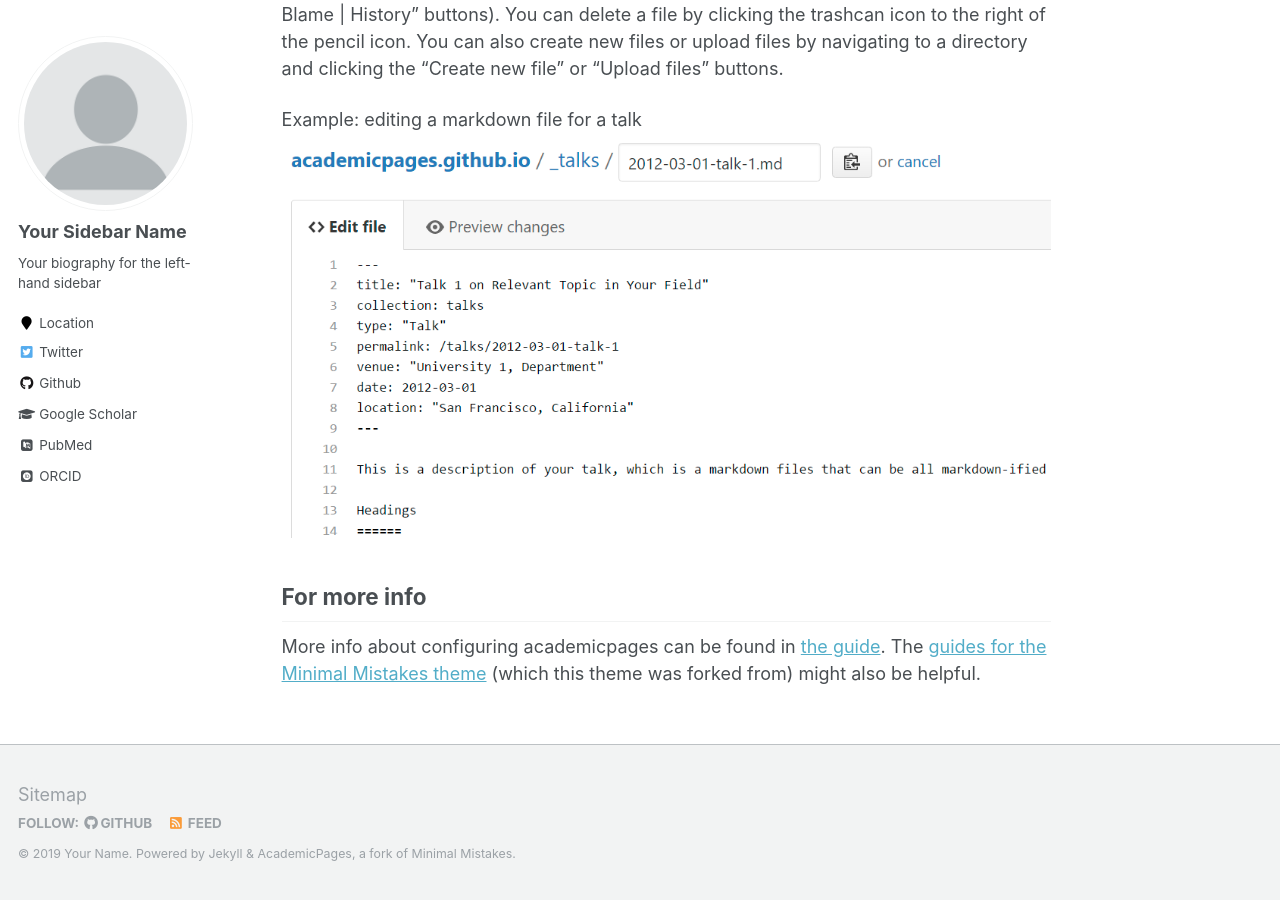
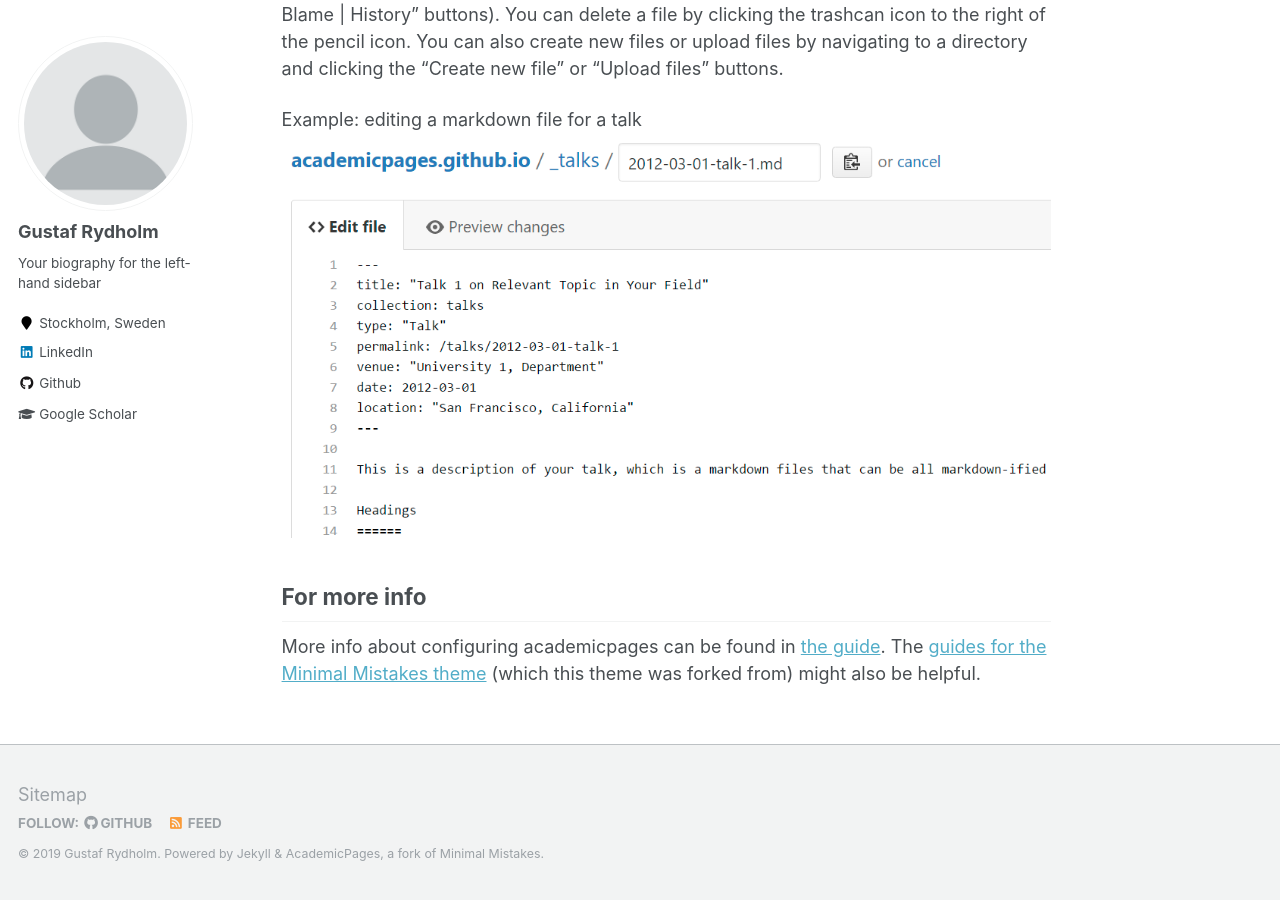
Before and after one commit to aktersnurra/aktersnurra.github.io, a Jekyll site: the page built from _pages/about.md, in a window 1280 px wide and 900 px high, scrolled down 2463 px. Built offline with Jekyll 4.4.1, drawn with Linux system fonts in a browser that asks for light colours; some web fonts are replaced; some of the changed text lies outside the part shown.

Commit message:
compiled the new templet

```diff
--- a/_config.yml
+++ b/_config.yml
@@ -7,11 +7,11 @@
 
 # Site Settings
 locale                   : "en-US"
-title                    : "Your Name / Site Title"
+title                    : "Gustaf Rydholm"
 title_separator          : "-"
-name                     : &name "Your Name"
+name                     : &name "Gustaf Rydholm"
 description              : &description "personal description"
-url                      : https://academicpages.github.io # the base hostname & protocol for your site e.g. "https://mmistakes.github.io"
+url                      : https://aktersnurra.github.io # the base hostname & protocol for your site e.g. "https://mmistakes.github.io"
 baseurl                  : "" # the subpath of your site, e.g. "/blog"
 repository               : "academicpages/academicpages.github.io"
 teaser                   :  # filename of teaser fallback teaser image placed in /images/, .e.g. "500x300.png"
@@ -32,7 +32,7 @@ comments:
     colorscheme          : # "light" (default), "dark"
 staticman:
   allowedFields          : ['name', 'email', 'url', 'message']
-  branch                 : "gh-pages" # "master", "gh-pages"
+  branch                 : "master" # "master", "gh-pages"
   commitMessage          : "New comment."
   filename               : comment-{@timestamp}
   format                 : "yml"
@@ -80,13 +80,13 @@ analytics:
 
 # Site Author
 author:
-  name             : "Your Sidebar Name"
+  name             : "Gustaf Rydholm"
   avatar           : "profile.png"
   bio              : "Your biography for the left-hand sidebar"
-  location         : "Location"
+  location         : "Stockholm, Sweden"
   employer         :
-  pubmed           : "https://www.ncbi.nlm.nih.gov/pubmed/?term=john+snow"
-  googlescholar    : "http://yourfullgooglescholarurl.com"
+  pubmed           :
+  googlescholar    : "https://scholar.google.com/citations?user=f6uwYuEAAAAJ&hl=en"
   email            :
   researchgate     :  # example: "https://www.researchgate.net/profile/yourprofile"
   uri              :
@@ -96,20 +96,20 @@ author:
   flickr           :
   facebook         :
   foursquare       :
-  github           : "academicpages"
+  github           : "https://github.com/aktersnurra"
   google_plus      :
   keybase          :
   instagram        :
   impactstory      : #"https://profiles.impactstory.org/u/xxxx-xxxx-xxxx-xxxx"
   lastfm           :
-  linkedin         :
-  orcid            : "http://orcid.org/yourorcidurl"
+  linkedin         : "https://www.linkedin.com/in/gustafrydholm/"
+  orcid            :
   pinterest        :
   soundcloud       :
   stackoverflow    : # http://stackoverflow.com/users/123456/username
   steam            :
   tumblr           :
-  twitter          : "replacethistwitterhandle"
+  twitter          :
   vine             :
   weibo            :
   xing             :
--- a/aktersnurra.github.io/_posts/2019-06-24-welcome-to-jekyll.markdown
+++ b/aktersnurra.github.io/_posts/2019-06-24-welcome-to-jekyll.markdown
@@ -1,7 +1,7 @@
 ---
 layout: post
 title:  "Welcome to Jekyll!"
-date:   2019-06-24 19:30:36 +0200
+date:   2019-06-24 19:45:26 +0200
 categories: jekyll update
 ---
 You’ll find this post in your `_posts` directory. Go ahead and edit it and re-build the site to see your changes. You can rebuild the site in many different ways, but the most common way is to run `jekyll serve`, which launches a web server and auto-regenerates your site when a file is updated.
```
